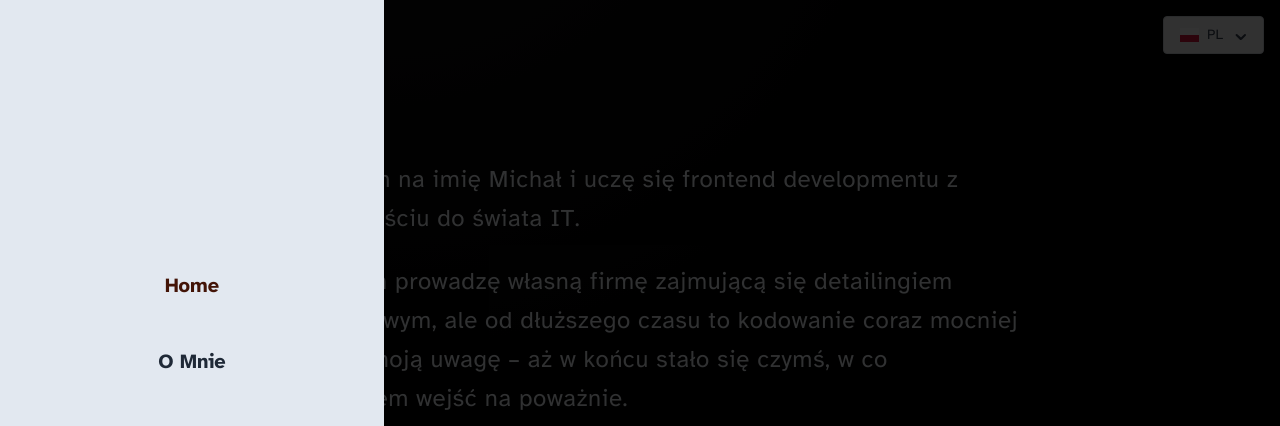
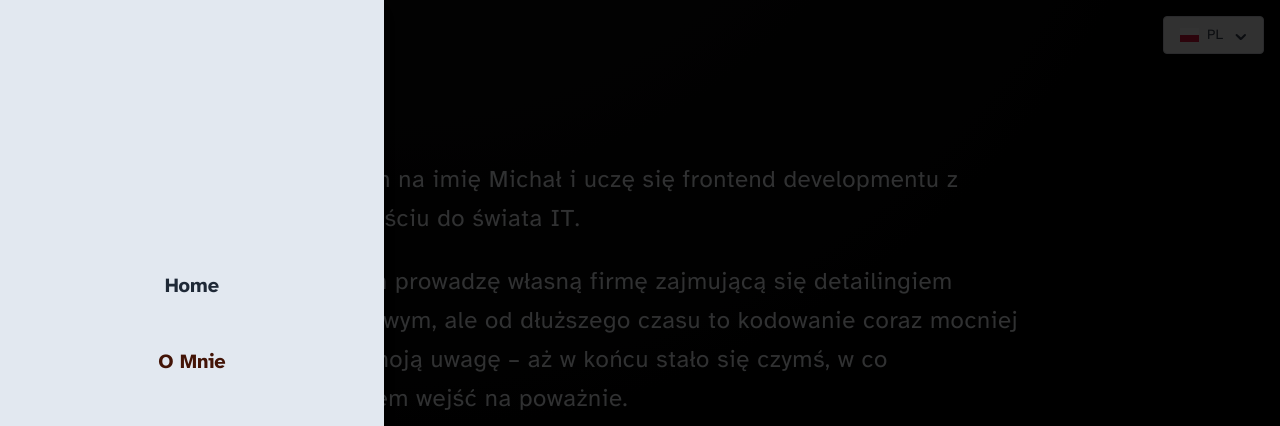
Before and after one commit to misiek869/my_portfolio_v3, a React (Vite) app: page /about in a window 1280 px wide. Both pictures are taken after a click on the button 34 px from the left and 34 px from the top of the page. Shown: the top 426 px of the page. Built offline with nearby package versions, Linux system fonts and the light colour scheme.

Commit message:
restyle componetns, add navigation

```diff
--- a/src/components/About.tsx
+++ b/src/components/About.tsx
@@ -1,6 +1,7 @@
 import { useTranslation } from 'react-i18next'
 import { motion } from 'framer-motion'
 import Skills from './Skills'
+import Navigation from './Navigation'
 
 const About = () => {
 	const { t } = useTranslation()
@@ -13,8 +14,19 @@ const About = () => {
   radial-gradient(circle at 100% 110%, #4b1544 0%, #000 28%)
 `,
 			}}
-			className='max-w-screen h-screen'>
-			<div className='mb-8 pt-20 w-[80vw] lg:w-[60vw] mx-auto text-slate-100 '>
+			className='max-w-screen min-h-screen'>
+			<motion.div
+				initial={{ opacity: 0 }}
+				animate={{ opacity: 1 }}
+				transition={{ delay: 0.7, duration: 0.7 }}
+				className='fixed top-4 left-4'>
+				<Navigation hidden={'about'} />
+			</motion.div>
+			<motion.div
+				initial={{ opacity: 0 }}
+				animate={{ opacity: 1 }}
+				transition={{ delay: 0.1, duration: 0.7 }}
+				className='mb-8 pt-20 w-[80vw] lg:w-[60vw] mx-auto text-slate-100 '>
 				<h2 className=' text-3xl md:text-4xl font-bold tracking-wide capitalize 3xl:text-5xl'>
 					{t('aboutTitle')}
 				</h2>
@@ -38,7 +50,7 @@ const About = () => {
 						{t('about_06')}
 					</p>
 				</div>
-			</div>
+			</motion.div>
 
 			<Skills />
 		</section>
--- a/src/components/Hero.tsx
+++ b/src/components/Hero.tsx
@@ -3,10 +3,18 @@ import { FaSquareGithub, FaLinkedin } from 'react-icons/fa6'
 // import michalImageTransparent from '../assets/images/michal.png'
 import { motion } from 'framer-motion'
 // import { TypeAnimation } from 'react-type-animation'
+import Navigation from './Navigation'
 
 const Hero = () => {
 	return (
 		<section className='max-w-screen'>
+			<motion.div
+				initial={{ opacity: 0 }}
+				animate={{ opacity: 1 }}
+				transition={{ delay: 0.7, duration: 0.7 }}
+				className='fixed top-4 left-4'>
+				<Navigation hidden={'home'} />
+			</motion.div>
 			<div
 				className='flex p-4 md:p-10 h-screen'
 				style={{
--- a/src/components/Layout.tsx
+++ b/src/components/Layout.tsx
@@ -15,13 +15,7 @@ const Layout = () => {
 					className='fixed top-4 right-4'>
 					<SwitchLanguageButton />
 				</motion.div>
-				<motion.div
-					initial={{ opacity: 0 }}
-					animate={{ opacity: 1 }}
-					transition={{ delay: 0.7, duration: 0.7 }}
-					className='fixed top-4 left-4'>
-					<Navigation hidden={'home'} />
-				</motion.div>
+
 				<div className=''>
 					<Outlet />
 				</div>
--- a/src/components/Navigation.tsx
+++ b/src/components/Navigation.tsx
@@ -43,7 +43,7 @@ const Navigation = ({ disabled, hidden }: NavigationProps) => {
 						href='/about'
 						className={
 							hidden === 'about'
-								? 'text-center my-0.5 py-0.5 text-xl font-semibold line-through pointer-events-none'
+								? 'text-center my-0.5 py-0.5 text-xl font-semibold text-orange-950  pointer-events-none'
 								: 'text-center my-0.5 py-0.5 text-xl font-semibold'
 						}>
 						O Mnie
```
